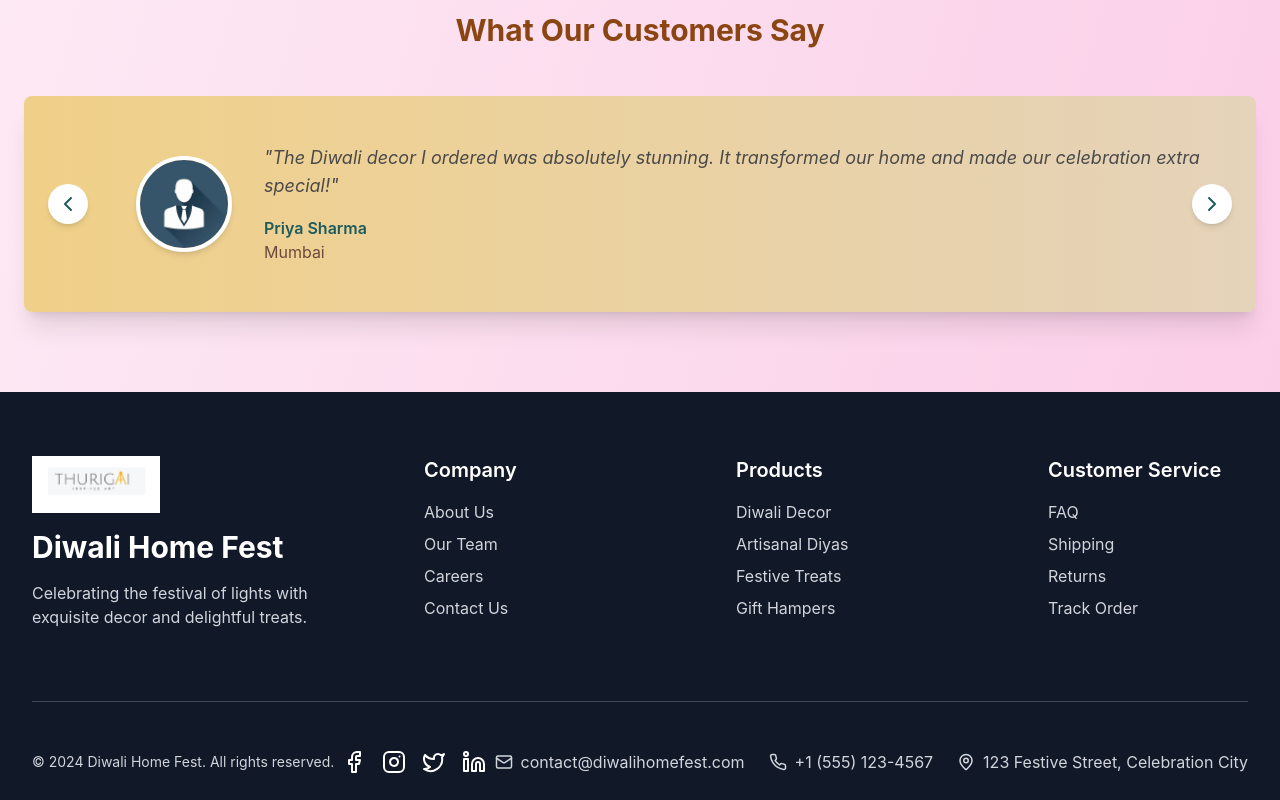
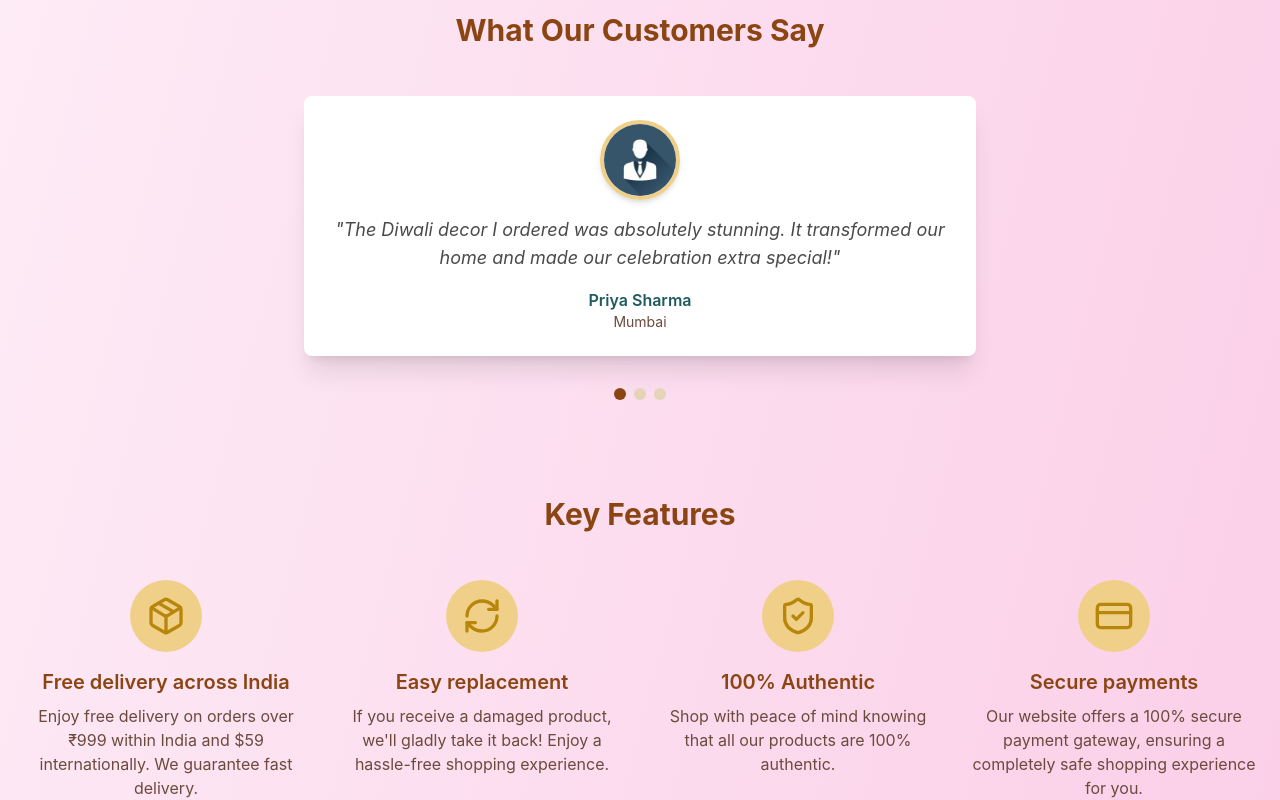
Before and after one commit to 6382737054/Thurigai-ecom, a React (Create React App) app: page / in a window 1280 px wide. Shown: the part 4140-4940 px from the top of the page. Built offline with nearby package versions, Linux system fonts and the light colour scheme.

Commit message:
Initial commit

```diff
--- a/src/Pages/Hero.jsx
+++ b/src/Pages/Hero.jsx
@@ -1,13 +1,14 @@
 import React, { useState, useEffect } from 'react';
 import { motion, AnimatePresence } from 'framer-motion';
-import { ShoppingBag, Star, Gift, Truck, Smile, ChevronLeft, ChevronRight } from 'lucide-react';
+import { ShoppingBag, Star, Gift, Truck, Smile, ChevronLeft, ChevronRight, Package, RefreshCw, ShieldCheck, CreditCard } from 'lucide-react';
 import { Swiper, SwiperSlide } from 'swiper/react';
+
 import 'swiper/css';
 import 'swiper/css/navigation';
 import 'swiper/css/pagination';
-
 const Hero = () => {
   const [activeProduct, setActiveProduct] = useState(0);
+
   const products = [
     { name: "Golden Bowl", image: "/Images/Hero1.png", description: "Elegant ceremonial bowl crafted by skilled artisans. Perfect for festive gatherings and special occasions." },
     { name: "Diwali Lanterns", image: "/Images/Hero2.png", description: "Illuminate your home with these enchanting lanterns. Each piece is a work of art that casts a warm, inviting glow." },
@@ -85,12 +86,6 @@ const Hero = () => {
       name: "Anita Kapoor",
       location: "Bangalore",
       text: "The festive treats bundle was a delight! Authentic taste and beautiful packaging. It was the perfect gift for my relatives.",
-      image: "/Images/Person.png" // Replace with actual customer image
-    },
-    {
-      name: "Vikram Singh",
-      location: "Jaipur",
-      text: "Exceptional customer service! They helped me customize my order to perfection. The Prosperity Package exceeded my expectations.",
       image: "/Images/Person.png" // Replace with actual customer image
     }
   ];
@@ -362,47 +357,90 @@ const Hero = () => {
   transition={{ duration: 0.8, delay: 1.4 }}
 >
   <h2 className="text-3xl font-bold text-[#8b4513] mb-12 text-center">What Our Customers Say</h2>
-  <div className="relative bg-gradient-to-r from-[#f0d088] to-[#e5d3ba] p-12 rounded-lg shadow-xl">
+  <div className="relative">
     <AnimatePresence mode="wait">
       <motion.div
         key={currentTestimonial}
+        className="bg-white rounded-lg shadow-xl p-6 flex flex-col items-center max-w-2xl mx-auto"
         initial={{ opacity: 0, x: 50 }}
         animate={{ opacity: 1, x: 0 }}
         exit={{ opacity: 0, x: -50 }}
         transition={{ duration: 0.5 }}
-        className="flex items-center pl-16"
       >
         <img
           src={testimonials[currentTestimonial].image}
           alt={testimonials[currentTestimonial].name}
-          className="w-24 h-24 rounded-full object-cover border-4 border-white shadow-md mr-8"
+          className="w-20 h-20 rounded-full object-cover border-4 border-[#f0d088] shadow-md mb-4"
         />
-        <div>
-          <p className="text-[#4a4a4a] text-lg italic mb-4">"{testimonials[currentTestimonial].text}"</p>
-          <p className="font-semibold text-[#1e5b5e]">{testimonials[currentTestimonial].name}</p>
-          <p className="text-[#6c4a3d]">{testimonials[currentTestimonial].location}</p>
+        <p className="text-[#4a4a4a] text-lg italic mb-4 text-center">"{testimonials[currentTestimonial].text}"</p>
+        <div className="mt-auto">
+          <p className="font-semibold text-[#1e5b5e] text-center">{testimonials[currentTestimonial].name}</p>
+          <p className="text-[#6c4a3d] text-sm text-center">{testimonials[currentTestimonial].location}</p>
         </div>
       </motion.div>
     </AnimatePresence>
-    <button
-      onClick={prevTestimonial}
-      className="absolute left-6 top-1/2 transform -translate-y-1/2 bg-white p-2 rounded-full shadow-md hover:bg-[#f0d088] transition-colors duration-300"
-      aria-label="Previous testimonial"
-    >
-      <ChevronLeft size={24} className="text-[#1e5b5e]" />
-    </button>
-    <button
-      onClick={nextTestimonial}
-      className="absolute right-6 top-1/2 transform -translate-y-1/2 bg-white p-2 rounded-full shadow-md hover:bg-[#f0d088] transition-colors duration-300"
-      aria-label="Next testimonial"
-    >
-      <ChevronRight size={24} className="text-[#1e5b5e]" />
-    </button>
+
+    {/* Dot Navigator */}
+    <div className="flex justify-center mt-8">
+      {testimonials.map((_, index) => (
+        <button
+          key={index}
+          onClick={() => setCurrentTestimonial(index)}
+          className={`w-3 h-3 rounded-full mx-1 focus:outline-none transition-colors duration-300 ${
+            currentTestimonial === index ? 'bg-[#8b4513]' : 'bg-[#e5d3ba]'
+          }`}
+          aria-label={`View testimonial ${index + 1}`}
+        />
+      ))}
+    </div>
+  </div>
+</motion.div>
+
+{/* Key Features Section */}
+<motion.div
+  className="mt-24"
+  initial={{ opacity: 0, y: 20 }}
+  animate={{ opacity: 1, y: 0 }}
+  transition={{ duration: 0.8, delay: 1.6 }}
+>
+  <h2 className="text-3xl font-bold text-[#8b4513] mb-12 text-center">Key Features</h2>
+  <div className="grid grid-cols-1 md:grid-cols-2 lg:grid-cols-4 gap-8">
+    <div className="flex flex-col items-center text-center">
+      <div className="bg-[#f0d088] rounded-full p-4 mb-4">
+        <Package className="h-10 w-10 text-[#b8860b]" />
+      </div>
+      <h3 className="text-xl font-semibold text-[#8b4513] mb-2">Free delivery across India</h3>
+      <p className="text-[#6c4a3d]">Enjoy free delivery on orders over ₹999 within India and $59 internationally. We guarantee fast delivery.</p>
+    </div>
+    <div className="flex flex-col items-center text-center">
+      <div className="bg-[#f0d088] rounded-full p-4 mb-4">
+        <RefreshCw className="h-10 w-10 text-[#b8860b]" />
+      </div>
+      <h3 className="text-xl font-semibold text-[#8b4513] mb-2">Easy replacement</h3>
+      <p className="text-[#6c4a3d]">If you receive a damaged product, we'll gladly take it back! Enjoy a hassle-free shopping experience.</p>
+    </div>
+    <div className="flex flex-col items-center text-center">
+      <div className="bg-[#f0d088] rounded-full p-4 mb-4">
+        <ShieldCheck className="h-10 w-10 text-[#b8860b]" />
+      </div>
+      <h3 className="text-xl font-semibold text-[#8b4513] mb-2">100% Authentic</h3>
+      <p className="text-[#6c4a3d]">Shop with peace of mind knowing that all our products are 100% authentic.</p>
+    </div>
+    <div className="flex flex-col items-center text-center">
+      <div className="bg-[#f0d088] rounded-full p-4 mb-4">
+        <CreditCard className="h-10 w-10 text-[#b8860b]" />
+      </div>
+      <h3 className="text-xl font-semibold text-[#8b4513] mb-2">Secure payments</h3>
+      <p className="text-[#6c4a3d]">Our website offers a 100% secure payment gateway, ensuring a completely safe shopping experience for you.</p>
+    </div>
   </div>
 </motion.div>
     </div>
   </div>
+
 );
 };
 
+
+
 export default Hero;
```
